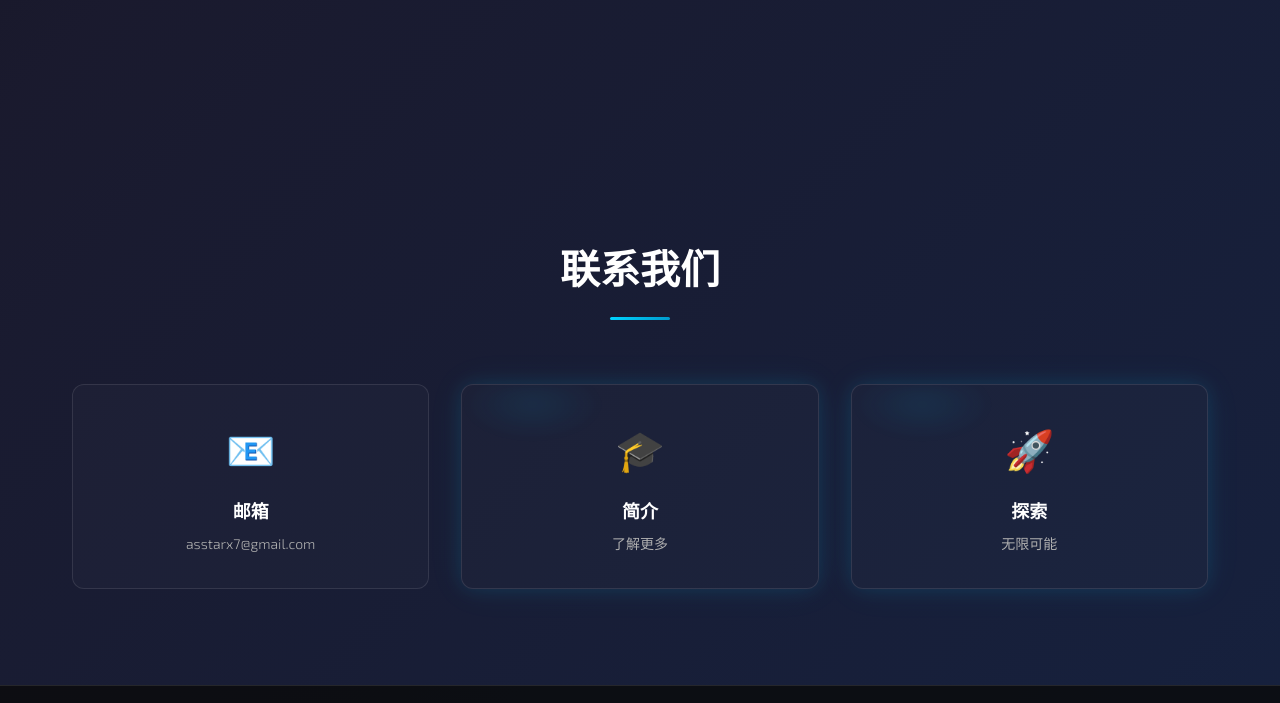
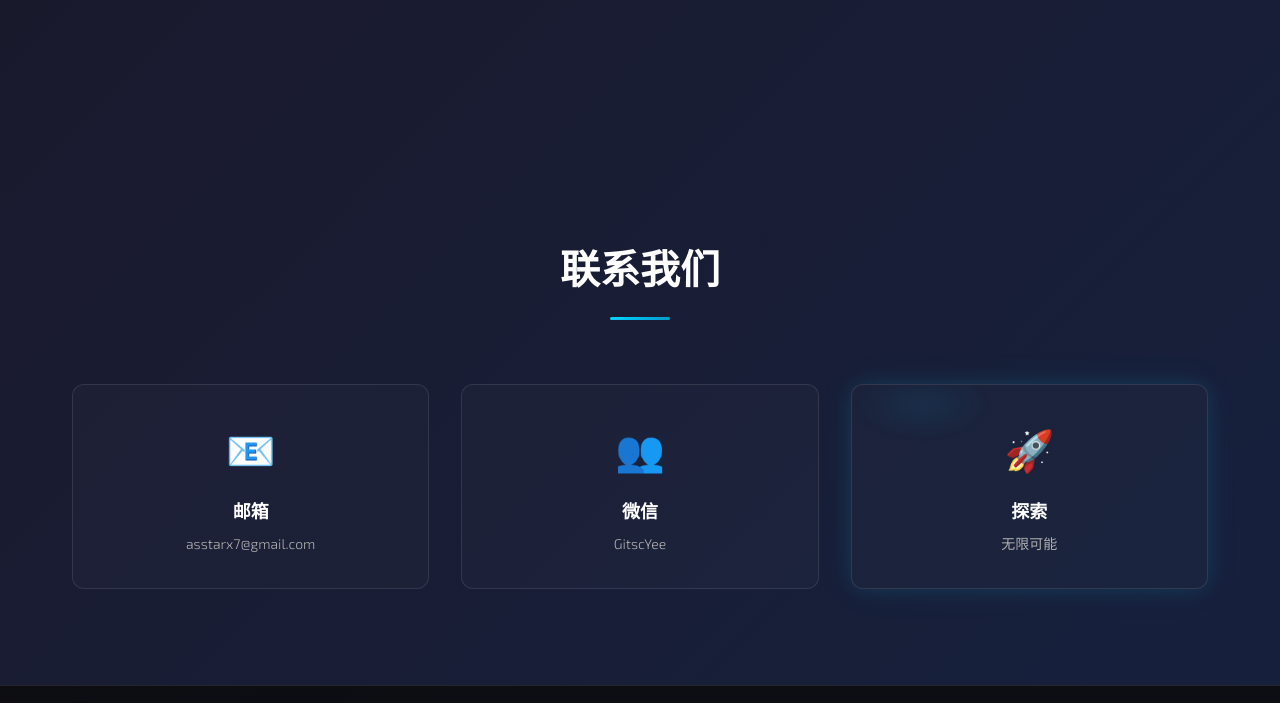
Before and after one commit to Asstar-X/Asstar-X.github.io, a plain HTML site: page index.html in a window 1280 px wide. Shown: the part 1839-2542 px from the top of the page. Drawn offline with Linux system fonts and the light colour scheme.

Commit message:
Update Asstar website V4.1 - 2025年11月 7日 星期五 09时01分45秒 CST

```diff
--- a/index.html
+++ b/index.html
@@ -153,14 +153,14 @@
                                 <p>asstarx7@gmail.com</p>
                             </div>
                         </div>
+                        <div class="contact-card">
+                            <div class="contact-icon">👥</div>
+                            <div class="contact-info">
+                                <h3>微信</h3>
+                                <p>GitscYee</p>
+                            </div>
+                        </div>
                         <a class="contact-card contact-card--glow" href="https://gityesm.github.io/" target="_blank" rel="noopener noreferrer">
-                            <div class="contact-icon">🎓</div>
-                            <div class="contact-info">
-                                <h3>简介</h3>
-                                <p>了解更多</p>
-                            </div>
-                        </a>
-                        <a class="contact-card contact-card--glow" href="https://stars.chromeexperiments.com/" target="_blank" rel="noopener noreferrer">
                             <div class="contact-icon">🚀</div>
                             <div class="contact-info">
                                 <h3>探索</h3>
```
